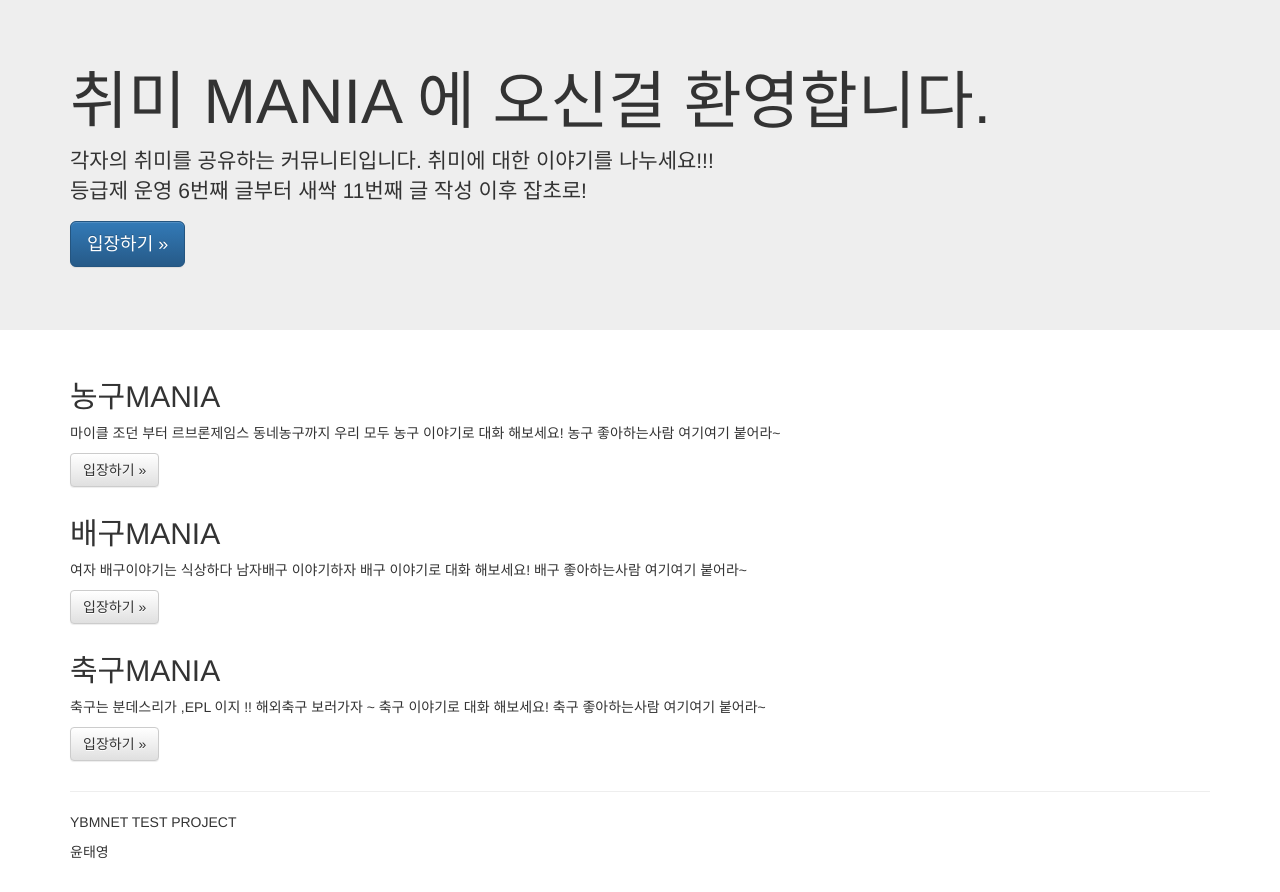
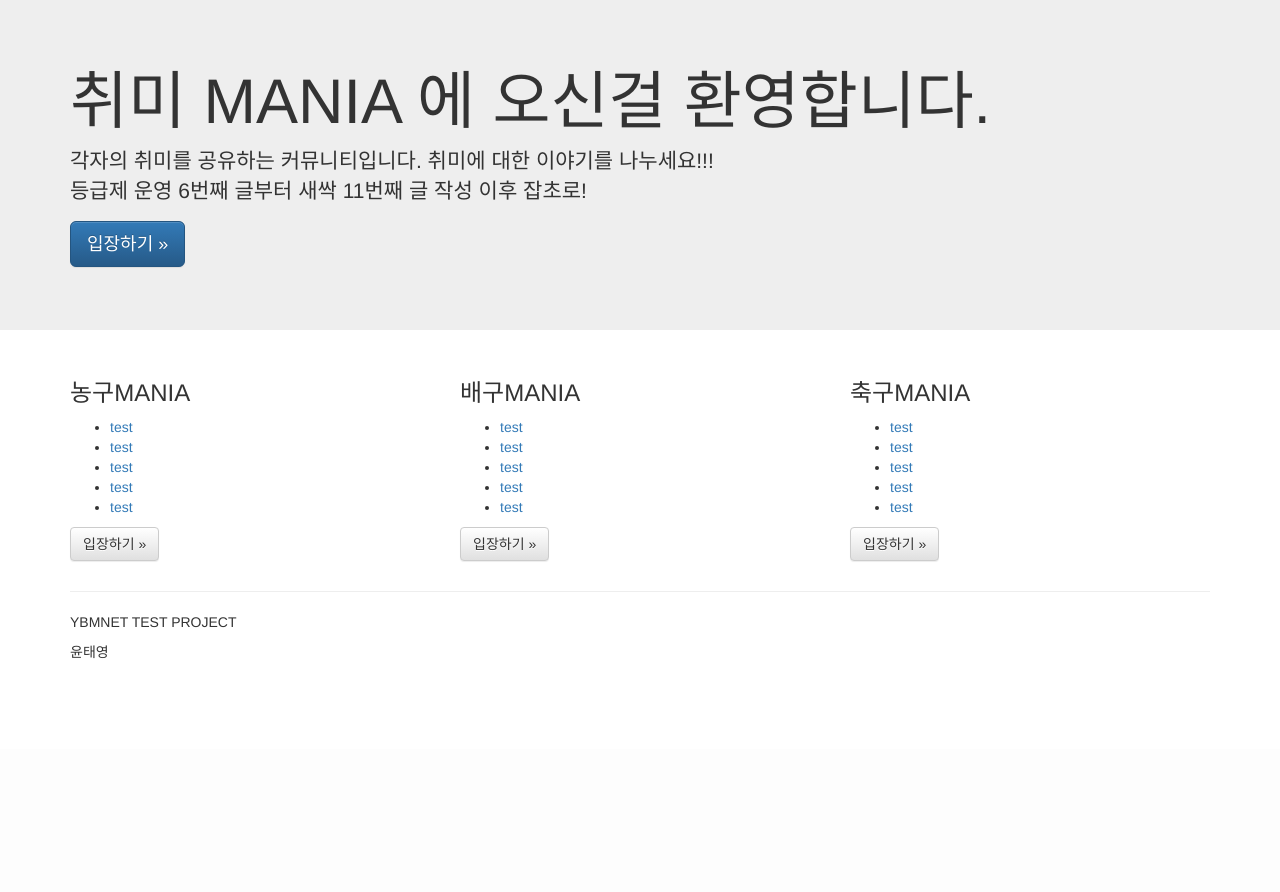
Before and after one commit to TaeyoungYoon/HobbyMania, a PHP site: page / in a window 1280 px wide. Shown: the part 51-943 px from the top of the page. After the commit the page ends 709 px from the top, so only its background shows below. Run offline with PHP 8.4, Linux system fonts and the light colour scheme; some libraries are stand-ins or nearby versions.

Commit message:
main Page  수정

```diff
--- a/css/jumbotron.css
+++ b/css/jumbotron.css
@@ -5,12 +5,6 @@ body {
 }
 #board {
   margin-top: 20px;
-}
-
-@media(min-width: 768px) {
-  .col-sm-6 {
-    width: 50%;
-  }
 }
 
 #sub_header{
--- a/index.php
+++ b/index.php
@@ -12,21 +12,98 @@
         </div>
 
         <div class="container">
-            <!-- Example row of columns -->
             <div class="row">
-                <div class="col-md-12">
-                    <h2>농구MANIA</h2>
-                    <p>마이클 조던 부터 르브론제임스 동네농구까지 우리 모두 농구 이야기로 대화 해보세요! 농구 좋아하는사람 여기여기 붙어라~</p>
+                <div class="col-md-4" id="mainRank">
+                    <h3>농구MANIA</h3>
+                    <ul>
+                        <li>
+                            <div class="text">
+                                <a href="www.naver.com"><span>test</span></a>
+                            </div>
+                        </li>
+                        <li>
+                            <div class="text">
+                                <a href="#">test</a>
+                            </div>
+                        </li>
+                        <li>
+                            <div class="text">
+                                <a href="#">test</a>
+                            </div>
+                        </li>
+                        <li>
+                            <div class="text">
+                                <a href="www.naver.com"><span>test</span></a>
+                            </div>
+                        </li>
+                        <li>
+                            <div class="text">
+                                <a href="www.naver.com"><span>test</span></a>
+                            </div>
+                        </li>
+                    </ul>
                     <p><a class="btn btn-default" href="/board/boardPage.php?cate=b_001&page=1" role="button">입장하기 &raquo;</a></p>
                 </div>
-                <div class="col-md-12">
-                    <h2>배구MANIA</h2>
-                    <p>여자 배구이야기는 식상하다 남자배구 이야기하자 배구 이야기로 대화 해보세요! 배구 좋아하는사람 여기여기 붙어라~</p>
+                <div class="col-md-4" id="mainRank">
+                    <h3>배구MANIA</h3>
+                    <ul>
+                        <li>
+                            <div class="text">
+                                <a href="www.naver.com"><span>test</span></a>
+                            </div>
+                        </li>
+                        <li>
+                            <div class="text">
+                                <a href="#">test</a>
+                            </div>
+                        </li>
+                        <li>
+                            <div class="text">
+                                <a href="#">test</a>
+                            </div>
+                        </li>
+                        <li>
+                            <div class="text">
+                                <a href="www.naver.com"><span>test</span></a>
+                            </div>
+                        </li>
+                        <li>
+                            <div class="text">
+                                <a href="www.naver.com"><span>test</span></a>
+                            </div>
+                        </li>
+                    </ul>
                     <p><a class="btn btn-default" href="/board/boardPage.php?cate=b_002&page=1" role="button">입장하기 &raquo;</a></p>
                 </div>
-                <div class="col-md-12">
-                    <h2>축구MANIA</h2>
-                    <p>축구는 분데스리가 ,EPL 이지 !! 해외축구 보러가자 ~ 축구 이야기로 대화 해보세요! 축구 좋아하는사람 여기여기 붙어라~</p>
+                <div class="col-md-4" id="mainRank">
+                    <h3>축구MANIA</h3>
+                    <ul>
+                        <li>
+                            <div class="text">
+                                <a href="www.naver.com"><span>test</span></a>
+                            </div>
+                        </li>
+                        <li>
+                            <div class="text">
+                                <a href="#">test</a>
+                            </div>
+                        </li>
+                        <li>
+                            <div class="text">
+                                <a href="#">test</a>
+                            </div>
+                        </li>
+                        <li>
+                            <div class="text">
+                                <a href="www.naver.com"><span>test</span></a>
+                            </div>
+                        </li>
+                        <li>
+                            <div class="text">
+                                <a href="www.naver.com"><span>test</span></a>
+                            </div>
+                        </li>
+                    </ul>
                     <p><a class="btn btn-default" href="/board/boardPage.php?cate=b_003&page=1" role="button">입장하기 &raquo;</a></p>
                 </div>
             </div>
```
